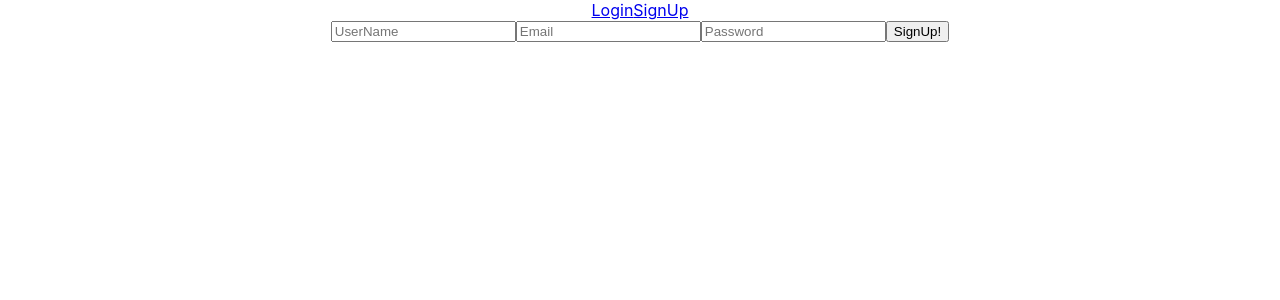
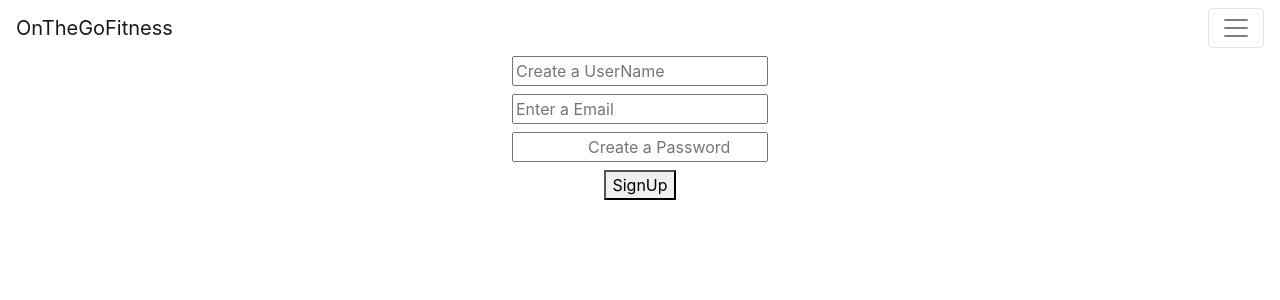
Before and after one commit to DevinDCooper/Front-End, a React (Create React App) app: page /SignUp in a window 1280 px wide. Shown: the top 300 px of the page. Built offline with nearby package versions, Linux system fonts and the light colour scheme.

Commit message:
Updated navbar and login signup

```diff
--- a/src/App.js
+++ b/src/App.js
@@ -1,36 +1,12 @@
 import React from 'react';
 import './App.css';
-import { Route, Link } from "react-router-dom";
-import Login from './Login'
-import SignUp from './SignUp'
+import NavLinks from './NavLinks';
+
+
 function App() {
   return (
     <div className="App">
-    <div className="nav-links">
-    <nav>
-    <Link to="/Login">Login</Link>
-    <Link to="/SignUp">SignUp</Link>
-    </nav>
-
-    </div>
-
-
-
-    <Route path = "/Login"
-    component={Login}
-    render= {routeProps => {
-      console.log('routeProps', routeProps);
-    }}
-    />
- <Route path = "/SignUp"
-    component={SignUp}
-    render= {routeProps => {
-      console.log('routeProps', routeProps);
-    }}
-    />
-
-
-
+      <NavLinks/>
     </div>
 
   );
--- a/src/Login.js
+++ b/src/Login.js
@@ -2,6 +2,7 @@ import React, { useState, useEffect } from "react";
 import axios from "axios";
 import { withFormik, Form, Field } from "formik";
 import * as Yup from "yup";
+
 
 function LoginForm({ touched, errors, status, isSubmitting, values }) {
     console.log("This is our status", status);
@@ -23,16 +24,16 @@ function LoginForm({ touched, errors, status, isSubmitting, values }) {
             <p className="errors">{errors.name}</p>
             )}
             </label>
-
+            <br/>
         <label>
         <Field type="password" name="password" placeholder="Password" />
         {touched.password && errors.password && (
             <p className="errors">{errors.password}</p>
             )}
         </label>
+        <br/>
 
-
-        <button type= "submit" disabled={isSubmitting}>Login!</button>
+        <button type= "submit" disabled={isSubmitting}>Login</button>
         </Form>
 
         {users.name && (
--- /dev/null
+++ b/src/NavLinks.js
@@ -0,0 +1,44 @@
+import React, { useState } from 'react';
+import { Route, Link } from "react-router-dom";
+import { Collapse, Navbar, NavbarToggler, NavbarBrand, Nav, NavItem,} from 'reactstrap';
+import Login from './Login';
+import SignUp  from './SignUp';
+
+const NavLink = () => {
+  const [collapsed, setCollapsed] = useState(true);
+
+  const toggleNavbar = () => setCollapsed(!collapsed);
+
+  return (
+    <div>
+      <Navbar color="faded" light>
+        <NavbarBrand href="/" className="gym">OnTheGoFitness</NavbarBrand>
+        <NavbarToggler onClick={toggleNavbar} className="burger" />
+        <Collapse isOpen={!collapsed} navbar>
+          <Nav navbar>
+            <NavItem>
+              <Link to="/Login">Login</Link>
+            </NavItem>
+            <NavItem>
+              <Link to="/SignUp">SignUp</Link>
+            </NavItem>
+          </Nav>
+        </Collapse>
+      </Navbar>
+      <Route path = "/Login"
+    component={Login}
+    render= {routeProps => {
+      console.log('routeProps', routeProps);
+    }}
+    />
+ <Route path = "/SignUp"
+    component={SignUp}
+    render= {routeProps => {
+      console.log('routeProps', routeProps);
+    }}
+    />
+    </div>
+  );
+}
+
+export default NavLink;
--- a/src/SignUp.js
+++ b/src/SignUp.js
@@ -18,27 +18,30 @@ function SignUpForm({ touched, errors, status, isSubmitting, values }) {
         <div className="SignUp-form">
         <Form>
             <label>
-            <Field type="name" name="name" placeholder="UserName" />
+            <Field type="name" name="name" placeholder="Create a UserName" />
             {touched.name && errors.name && (
             <p className="errors">{errors.name}</p>
             )}
             </label>
-
+            <br/>
             <label>
-        <Field type="email" name="email" placeholder="Email" />
+        <Field type="email" name="email" placeholder="Enter a Email" />
         {touched.email && errors.email && (
             <p className="errors">{errors.email}</p>
             )}
         </label>
+        <br/>
         <label>
-        <Field type="password" name="password" placeholder="Password" />
+        <Field type="password" name="password" placeholder="
+
+        Create a Password" />
         {touched.password && errors.password && (
             <p className="errors">{errors.password}</p>
             )}
         </label>
 
-
-        <button type= "submit" disabled={isSubmitting}>SignUp!</button>
+        <br/>
+        <button type= "submit" disabled={isSubmitting}>SignUp</button>
         </Form>
 
         {users.name && (
--- a/src/index.js
+++ b/src/index.js
@@ -4,6 +4,7 @@ import { BrowserRouter as Router } from "react-router-dom";
 import './index.css';
 import App from './App';
 import * as serviceWorker from './serviceWorker';
+import 'bootstrap/dist/css/bootstrap.min.css';
 
 ReactDOM.render(
  <Router>
```
